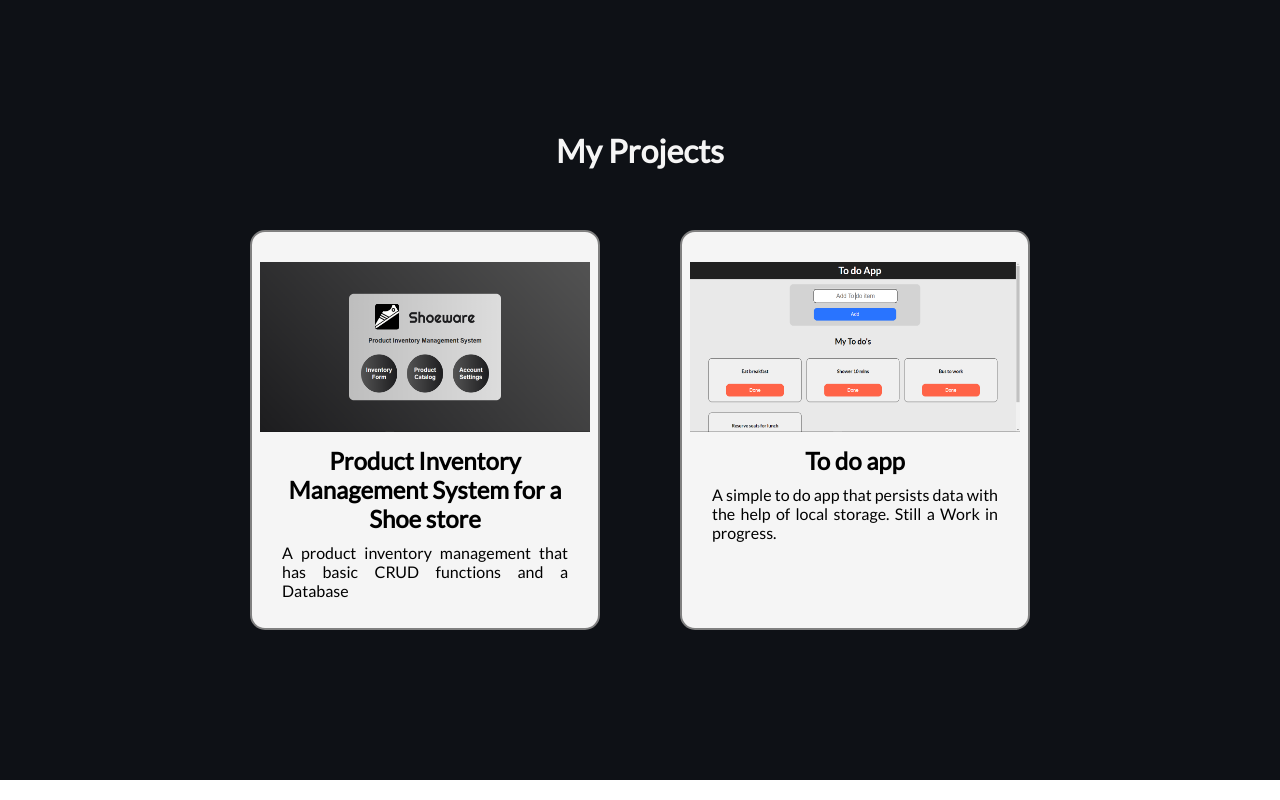
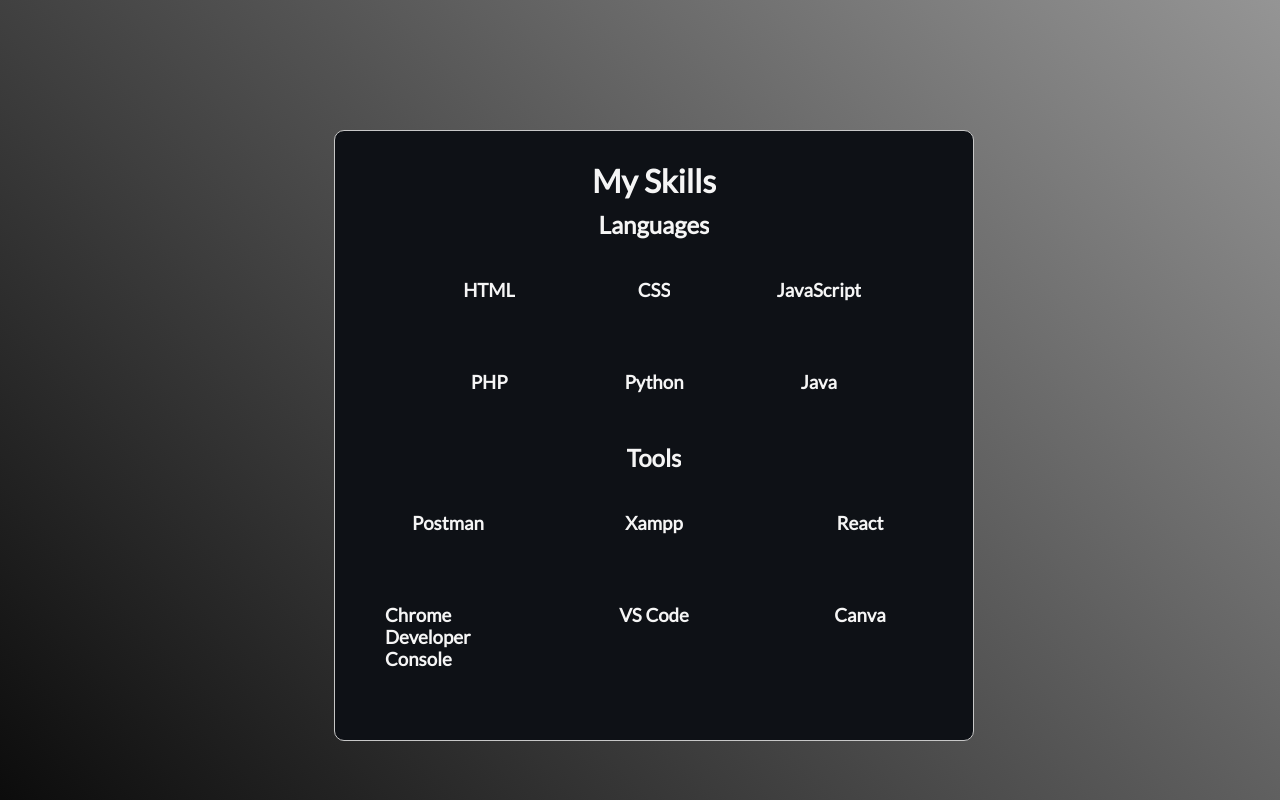
Before and after one commit to rafimps18/Portfolio, a React (Vite) app: page / in a window 1280 px wide. Shown: the part 800-1600 px from the top of the page. Built offline with nearby package versions, Linux system fonts and the light colour scheme.

Commit message:
Added skills and contact me section

```diff
--- a/src/App.tsx
+++ b/src/App.tsx
@@ -1,10 +1,18 @@
 import Header from "./components/header/Header";
 import Profile from "./components/profile/Profile";
 import Projects from "./components/projects/Projects";
+import Contact from "./components/contact/Contact";
+import MySkills from "./components/skills/Skills";
 
 function App() {
   return (
-    <><Header></Header><Profile></Profile><Projects/></>
+    <>
+    <Header/>
+    <Profile/>
+    <MySkills/>
+    <Projects/>
+    <Contact/>
+    </>
   );
 }
 
--- /dev/null
+++ b/src/components/contact/Contact.css
@@ -0,0 +1,83 @@
+.contact-container {
+    background-image: linear-gradient(45deg, rgb(0, 0, 0), rgb(150, 150, 150));
+    color: whitesmoke;
+    width: 100vw;
+    height: 100vh;
+    position: relative;
+    overflow-x: hidden;
+    display: flex;
+  }
+
+  .contact-card {
+    background-color: #0e1116;
+    display: flex;
+    flex-direction: column;
+    width: 50%;
+    height: fit-content;
+    position: absolute;
+    top: 30%;
+    left: 30%;
+    margin: -50px 0 0 -50px;
+    padding: 30px 10px;
+    border-radius: 10px;
+    border: rgb(199, 199, 199) 1px solid;
+    transition: all 0.25s ease 0s;
+  }
+
+  .contact-card:hover {
+    border: rgb(255, 255, 255) 1px solid;
+    filter: drop-shadow(0 0 0.7em #ffe600aa);
+  }
+
+  .contact-header {
+    display: flex;
+    flex-direction: column;
+    align-items: center;
+    justify-content: center;
+  }
+
+  .contact-title {
+    font-size: 20px;
+    text-align: center;
+  }
+
+  .contact-form {
+    display: flex;
+    flex-direction: column;
+  }
+
+  label {
+    text-align: left;
+    width: 100%;
+    margin-right: 15px;
+  }
+
+  input {
+    width: 300px;
+    height: 35px;
+    padding: 10px;
+  }
+
+  .form-item {
+    margin: 20px;
+    display: flex;
+    flex-direction: column;
+
+  }
+
+  @media screen and (max-width: 1000px){
+    .profile-card {
+      flex-direction: column;
+      align-items: center;
+      justify-content: center;
+    }
+
+    .profile-left {
+      width: 40vw;
+      order: 2;
+    }
+
+    .profile-right {
+      order: 1;
+    }
+  }
--- /dev/null
+++ b/src/components/contact/Contact.tsx
@@ -0,0 +1,31 @@
+import "./Contact.css";
+
+const Contact = () => {
+    return (
+        <>
+            <div id="contact_me" className="contact-container">
+                <div className="contact-card">
+                    <div className="contact-header">
+                        <h1>Contact Me</h1>
+                        <div className="contact-form">
+                            <div className="form-item">
+                                <label htmlFor="name">Name</label>
+                                <input type="text" />
+                            </div>
+                            <div className="form-item">
+                                <label htmlFor="email">Email</label>
+                                <input type="text" />
+                            </div>
+                            <div className="form-item">
+                                <label htmlFor="message">Message</label>
+                                <input type="text" />
+                            </div>
+                        </div>
+                    </div>
+                </div>
+            </div>
+        </>
+    );
+};
+
+export default Contact;
--- a/src/components/header/Header.tsx
+++ b/src/components/header/Header.tsx
@@ -11,7 +11,8 @@
             <nav className="nav-container">
                 <ul>
                     <li><a href="#my_projects">My Projects</a></li>
-                    <li><a href="#">Contact Me</a></li>
+                    <li><a href="#my_skills">My Skills</a></li>
+                    <li><a href="#contact_me">Contact Me</a></li>
                     <li><a href="https://github.com/rafimps18">My Github</a></li>
                 </ul>
             </nav>
--- /dev/null
+++ b/src/components/skills/Skills.css
@@ -0,0 +1,68 @@
+  .skills-container {
+    background-image: linear-gradient(45deg, rgb(0, 0, 0), rgb(150, 150, 150));
+    color: whitesmoke;
+    width: 100vw;
+    height: 125vh;
+    position: relative;
+    overflow-x: hidden;
+    display: flex;
+  }
+
+  .skills-card {
+    background-color: #0e1116;
+    display: flex;
+    flex-direction: column;
+    width: 50%;
+    height: fit-content;
+    position: absolute;
+    top: 20%;
+    left: 30%;
+    margin: -50px 0 0 -50px;
+    padding: 30px 10px;
+    border-radius: 10px;
+    border: rgb(199, 199, 199) 1px solid;
+    transition: all 0.25s ease 0s;
+  }
+
+  .skills-card:hover {
+    border: rgb(255, 255, 255) 1px solid;
+    filter: drop-shadow(0 0 0.7em #ffe600aa);
+  }
+
+  .skills-header {
+    display: flex;
+    flex-direction: column;
+    align-items: center;
+    justify-content: center;
+  }
+
+  .language-list{
+    display: grid;
+    grid-template-columns: 3fr 3fr 3fr;
+  }
+
+  .language-list-item {
+    display: flex;
+    flex-direction: column;
+    align-items: center;
+    justify-self: center;
+    margin: 10px 20px 20px 20px;
+    padding: 20px;
+  }
+
+  @media screen and (max-width: 1000px){
+    .profile-card {
+      flex-direction: column;
+      align-items: center;
+      justify-content: center;
+    }
+
+    .profile-left {
+      width: 40vw;
+      order: 2;
+    }
+
+    .profile-right {
+      order: 1;
+    }
+  }
--- /dev/null
+++ b/src/components/skills/Skills.tsx
@@ -0,0 +1,59 @@
+import "./Skills.css";
+
+const MySkills = () => {
+    return (
+        <>
+            <div id="my_skills" className="skills-container">
+                <div className="skills-card">
+                    <div className="skills-header">
+                        <h1>My Skills</h1>
+                        <h2>Languages</h2>
+                        <div className="language-list">
+                            <div className="language-list-item">
+                                <h3>HTML</h3>
+                            </div>
+                            <div className="language-list-item">
+                                <h3>CSS</h3>
+                            </div>
+                            <div className="language-list-item">
+                                <h3>JavaScript</h3>
+                            </div>
+                            <div className="language-list-item">
+                                <h3>PHP</h3>
+                            </div>
+                            <div className="language-list-item">
+                                <h3>Python</h3>
+                            </div>
+                            <div className="language-list-item">
+                                <h3>Java</h3>
+                            </div>
+                        </div>
+                        <h2>Tools</h2>
+                        <div className="language-list">
+                            <div className="language-list-item">
+                                <h3>Postman</h3>
+                            </div>
+                            <div className="language-list-item">
+                                <h3>Xampp</h3>
+                            </div>
+                            <div className="language-list-item">
+                                <h3>React</h3>
+                            </div>
+                            <div className="language-list-item">
+                                <h3>Chrome Developer Console</h3>
+                            </div>
+                            <div className="language-list-item">
+                                <h3>VS Code</h3>
+                            </div>
+                            <div className="language-list-item">
+                                <h3>Canva</h3>
+                            </div>
+                        </div>
+                    </div>
+                </div>
+            </div>
+        </>
+    );
+};
+
+export default MySkills;
```
